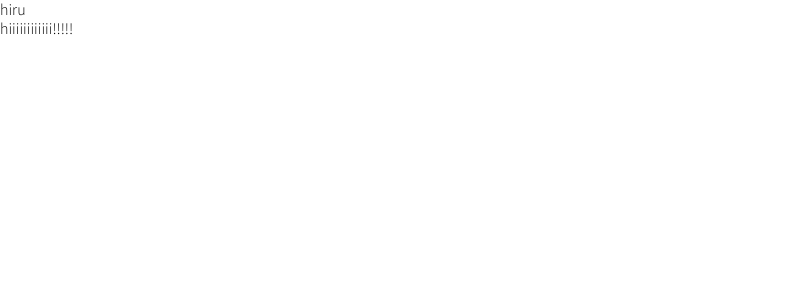
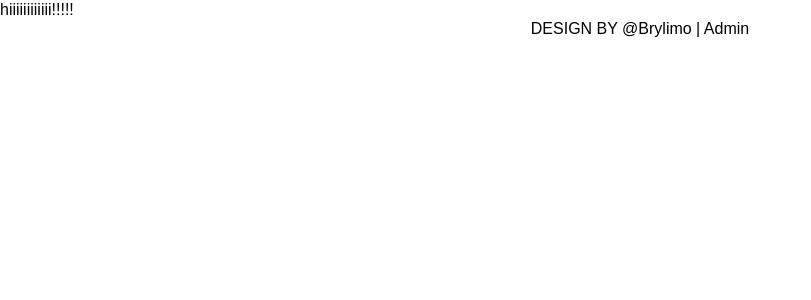
Before and after one commit to Brylimo/soogohaesseo, a React (Create React App) app in the folder soogohaesseo-client/: page / in a window 1280 px wide. Shown: the top 300 px of the page, without its empty margins (0-811 px from the left). Built offline with nearby package versions, Linux system fonts and the light colour scheme.

Commit message:
working on Footer component..

```diff
--- a/soogohaesseo-client/src/Layout.tsx
+++ b/soogohaesseo-client/src/Layout.tsx
@@ -1,12 +1,28 @@
 import { Outlet } from 'react-router-dom';
+import styled from 'styled-components';
+
+const Header = styled.header`
+    display: flex;
+`;
+
+const Footer = styled.footer`
+    display: flex;
+    justify-content: center;
+    align-items: center;
+`;
 
 const Layout = () => {
     return (
         <div>
-            hiru
+            <Header>
+
+            </Header>
             <main>
                 <Outlet />
             </main>
+            <Footer>
+                DESIGN BY @Brylimo | Admin
+            </Footer>
         </div>
     );
 }
```
Also changed, not shown: soogohaesseo-client/src/images/logo.png (added).
